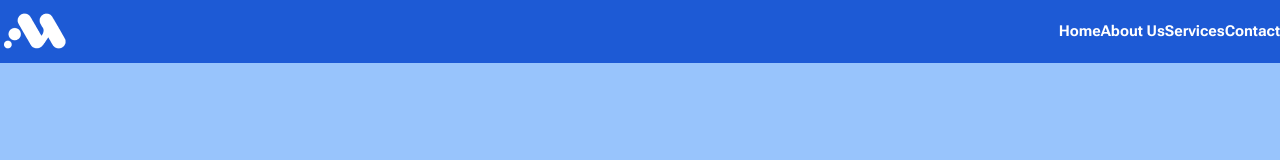
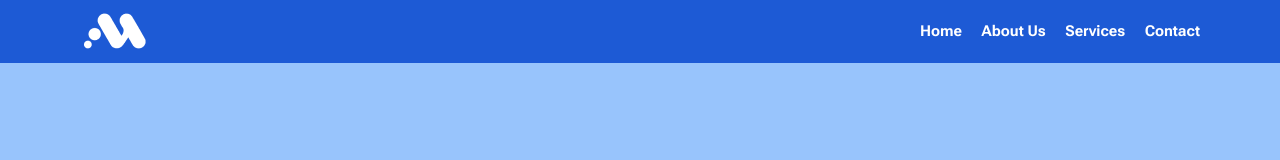
Before and after one commit to Mentra-Inc/mentra-next, a Next.js app: page / in a window 1280 px wide. Shown: the top 160 px of the page. Built offline with nearby package versions, Linux system fonts and the light colour scheme.

Commit message:
Menu bar done

```diff
--- a/components/MenuBar.tsx
+++ b/components/MenuBar.tsx
@@ -2,7 +2,7 @@ import React from 'react'
 
 const MenuBar = () => {
   return (
-    <div className="w-full h-[63px] flex justify-between items-center bg-[#1D5AD5]">
+    <div className="w-full h-[63px] flex justify-between items-center bg-[#1D5AD5] px-20">
       <div>
         <img
           src="/mentra_logo.png"
@@ -10,11 +10,19 @@ const MenuBar = () => {
           style={{ width: '68px' }}
         />
       </div>
-      <ul className="flex text-[15px] font-roboto font-[700] text-white">
-        <li>Home</li>
-        <li>About Us</li>
-        <li>Services</li>
-        <li>Contact</li>
+      <ul className="flex text-[15px] font-roboto font-[700] text-white w-1/4 justify-between">
+        <li>
+          <a href="/">Home</a>
+        </li>
+        <li>
+          <a href="/">About Us</a>
+        </li>
+        <li>
+          <a href="/">Services</a>
+        </li>
+        <li>
+          <a href="/">Contact</a>
+        </li>
       </ul>
     </div>
   )
```
